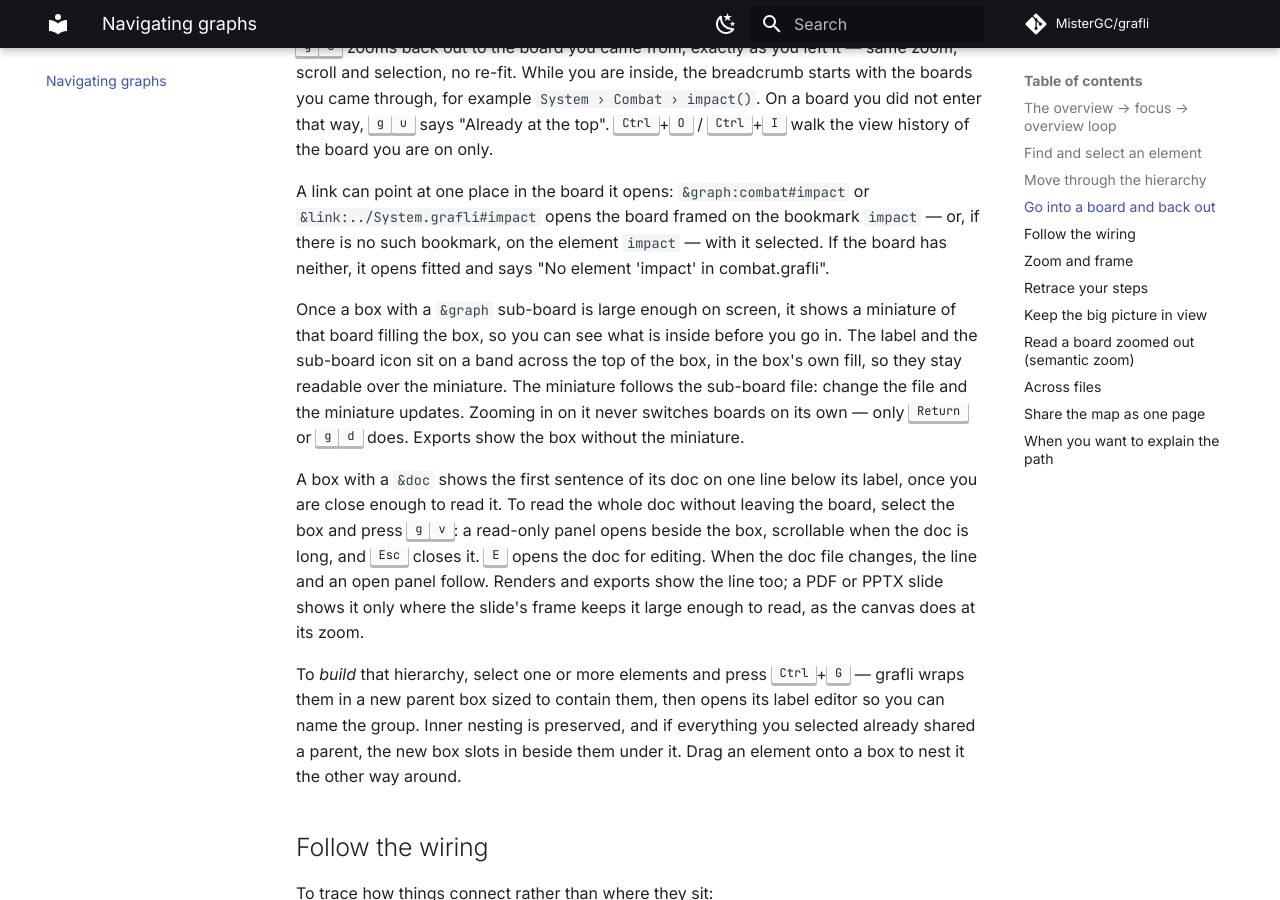
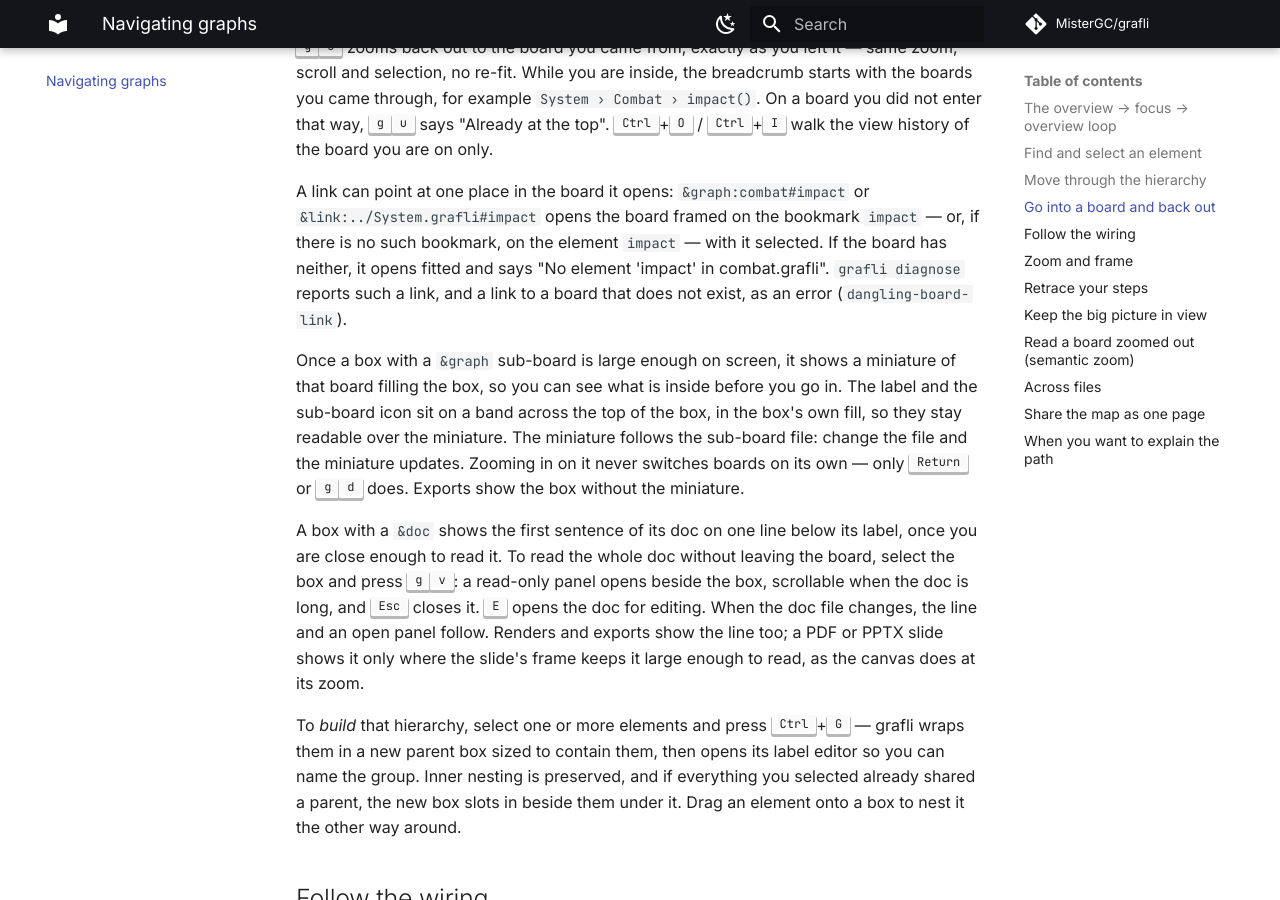
Before and after one commit to MisterGC/grafli, an MkDocs documentation site: the page built from docs/navigating.md, in a window 1280 px wide and 900 px high, scrolled down 1932 px. Built offline with MkDocs 1.6.1 and Material for MkDocs 9.7.7, drawn with Linux system fonts in a browser that asks for light colours; comment, search, counter and statistics services are not loaded.

Commit message:
Document the dangling-board-link and dangling-code-ref diagnose errors

```diff
--- a/docs/navigating.md
+++ b/docs/navigating.md
@@ -67,7 +67,9 @@ A link can point at one place in the board it opens: `&graph:combat#impact`
 or `&link:../System.grafli#impact` opens the board framed on the bookmark
 `impact` — or, if there is no such bookmark, on the element `impact` — with it
 selected. If the board has neither, it opens fitted and says
-"No element 'impact' in combat.grafli".
+"No element 'impact' in combat.grafli". `grafli diagnose` reports such a link,
+and a link to a board that does not exist, as an error
+(`dangling-board-link`).
 
 Once a box with a `&graph` sub-board is large enough on screen, it shows a
 miniature of that board filling the box, so you can see what is inside before
```
Also changed, not shown: CHANGELOG.md (+11 -0 lines), docs/text-annotations.md (+3 -0 lines), grafli/skills/grafli/SKILL.md (+4 -2 lines), grafli/skills/grafli/references/format.md (+6 -1 lines), 1 other file.
